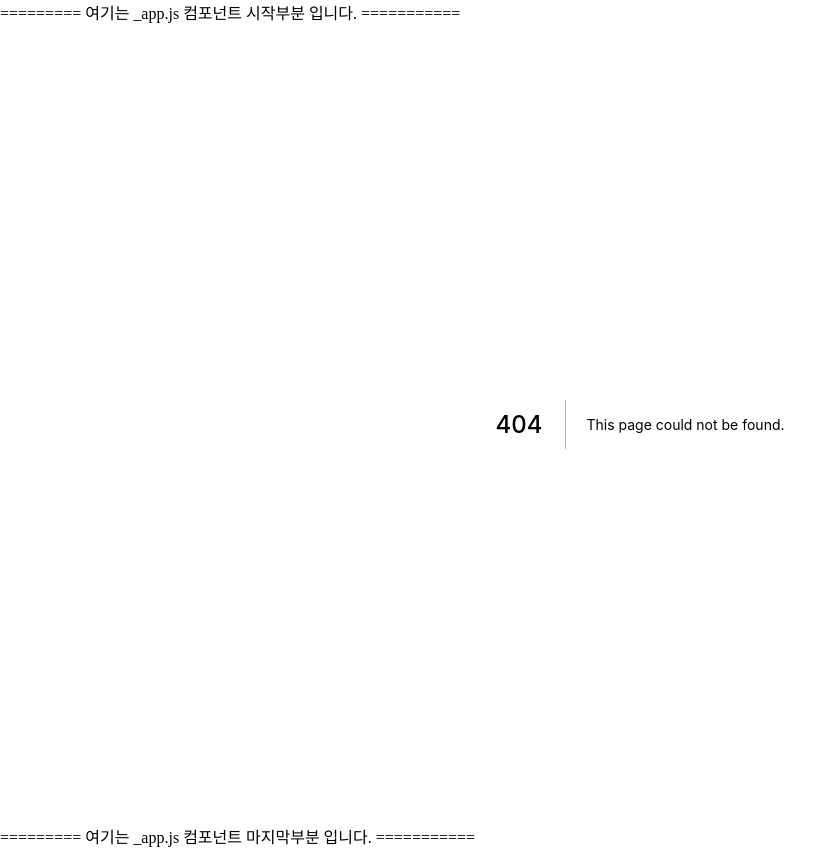
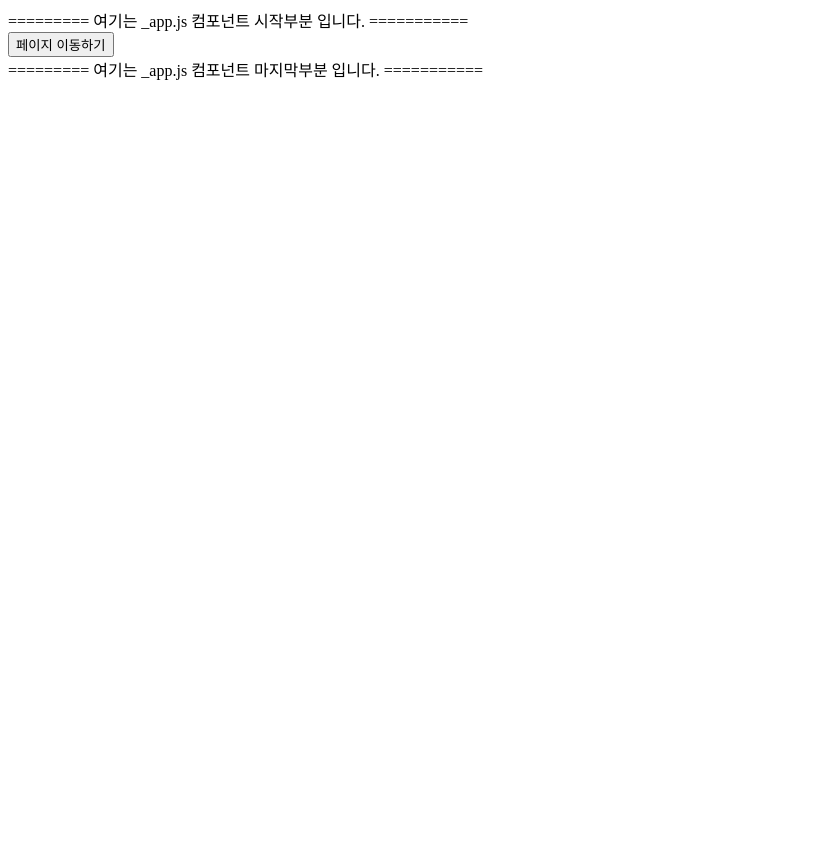
Before and after one commit to tearcode89/FullStack_Study, a Next.js app in the folder Frontend/class/: page /section05/05-01-static-routing in a window 1280 px wide. Before the commit this address had no page. Shown: the whole page, without its empty margins (0-839 px from the left). After the commit the page ends 800 px from the top, so only its background shows below. Built offline with nearby package versions, Linux system fonts and the light colour scheme.

Commit message:
019.static-routing

```diff
--- /dev/null
+++ b/Frontend/class/pages/section05/05-01-static-routing/index.js
@@ -0,0 +1,12 @@
+import {useRouter} from 'next/router'
+
+export default function StaticRoutingPage() {
+
+    const router = useRouter()
+
+    const movingPage = () => {
+        router.push('/section05/05-01-static-routing-moved/')
+    }
+
+    return <button onClick={movingPage}>페이지 이동하기</button>
+}
```
Also changed, not shown: Frontend/class/pages/section05/05-01-static-routing-moved/index.js (added, +8 -0 lines), 1 other file (tests, documents, lock files or other folders).
